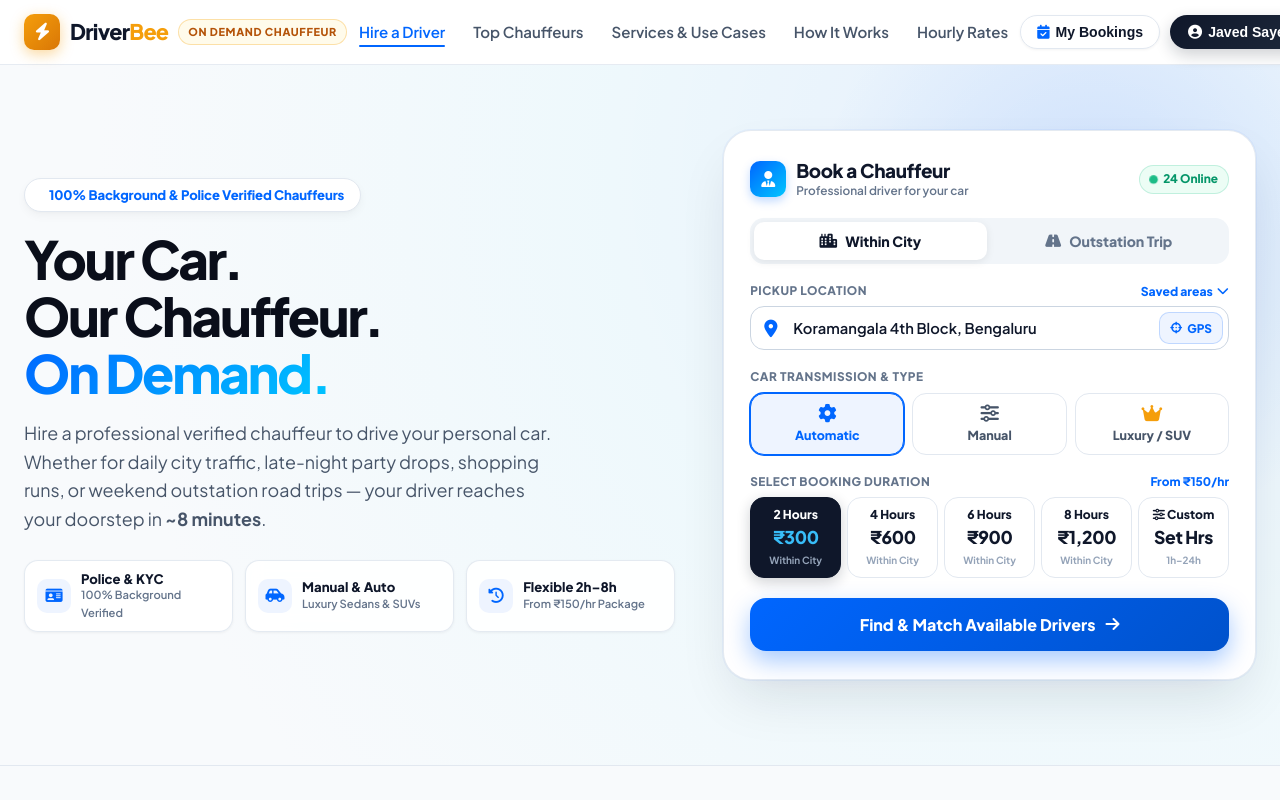
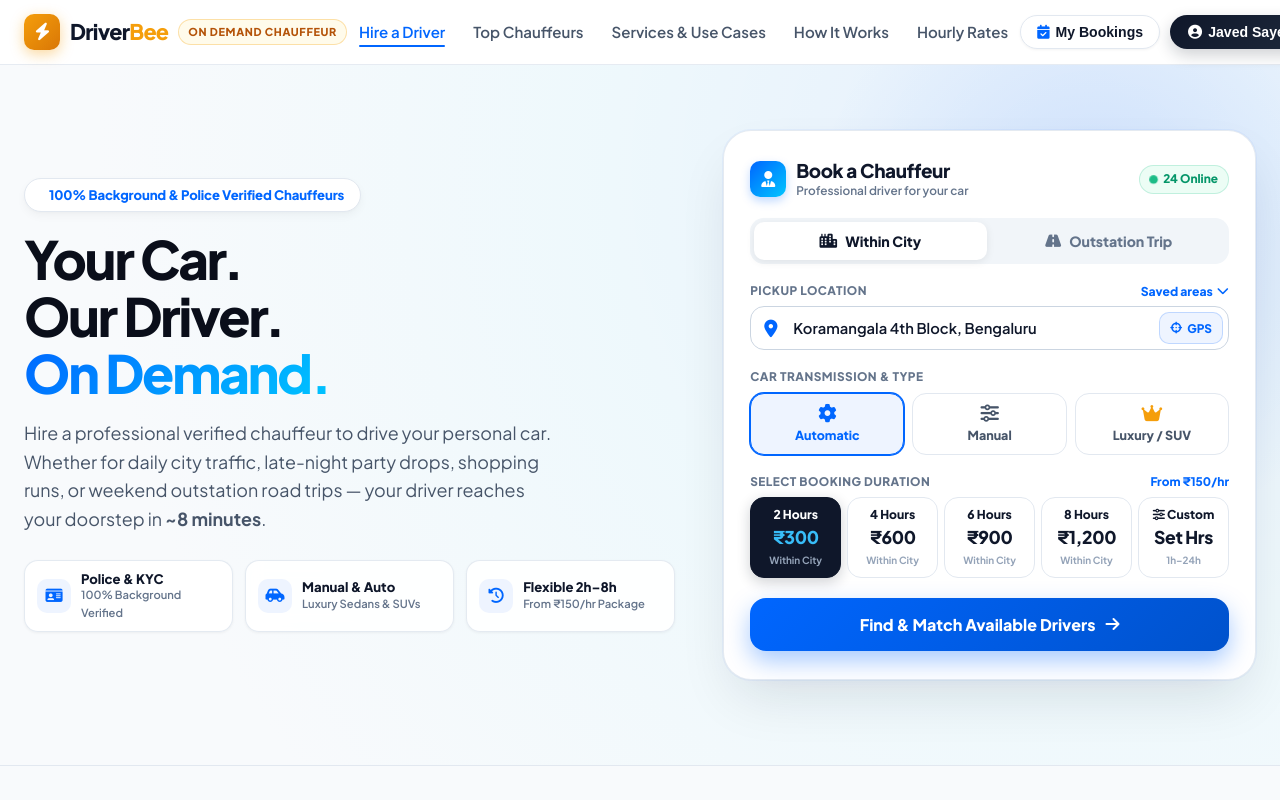
Before and after one commit to sarvexmarketing-hash/carhalt, a plain HTML site: page index.html in a window 1280 px wide. Shown: the top 800 px of the page. Drawn offline with nearby package versions, Linux system fonts and the light colour scheme; some icons are missing.

Commit message:
Update hero heading to 'Your Car. Our Driver. On Demand.'

```diff
--- a/index.html
+++ b/index.html
@@ -91,7 +91,7 @@
 
             <h1 class="hero-heading">
               Your Car.<br>
-              Our Chauffeur.<br>
+              Our Driver.<br>
               <span class="gradient-text-accent">On Demand.</span>
             </h1>
 
```
